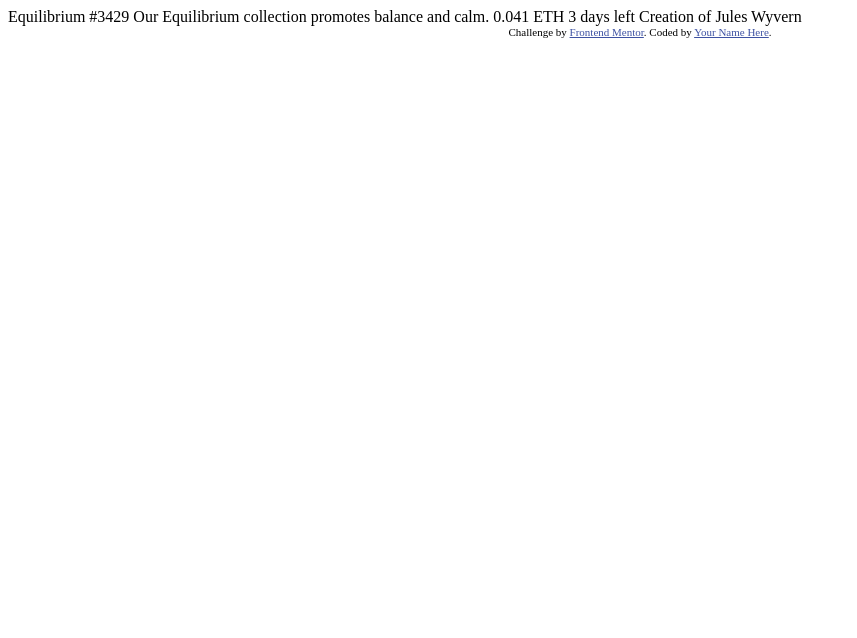
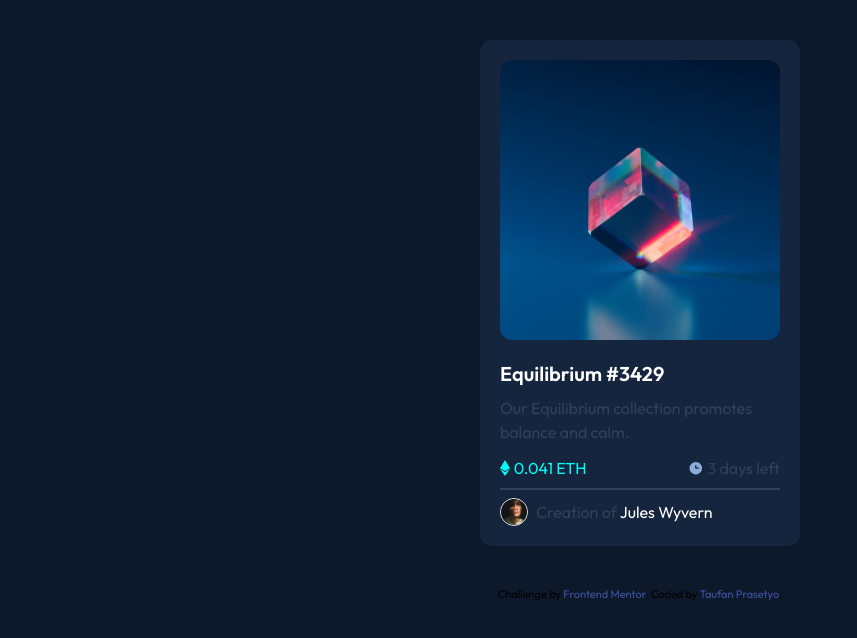
Before and after one commit to taufanbasri/nft-preview, a website: page index.html in a window 1280 px wide. Shown: the whole page, without its empty margins (0-857 px from the left). Drawn offline with Linux system fonts and the light colour scheme.

Commit message:
Coded by

```diff
--- a/index.html
+++ b/index.html
@@ -8,26 +8,57 @@
 
   <title>Frontend Mentor | NFT preview card component</title>
 
+  <link rel="stylesheet" href="./style.css">
+
+  <link rel="preconnect" href="https://fonts.googleapis.com">
+  <link rel="preconnect" href="https://fonts.gstatic.com" crossorigin>
+  <link href="https://fonts.googleapis.com/css2?family=Outfit:wght@300;400;600&display=swap" rel="stylesheet">
+
+
   <!-- Feel free to remove these styles or customise in your own stylesheet 👍 -->
   <style>
     .attribution { font-size: 11px; text-align: center; }
     .attribution a { color: hsl(228, 45%, 44%); }
   </style>
 </head>
-<body>
+<body class="font-outfit bg-nft-main">
 
-  Equilibrium #3429
+  <div class="max-w-xs flex flex-col mx-auto bg-nft-card p-5 rounded-xl mt-10 mb-10 group">
+    <div class="rounded-xl bg-[url('./images/image-equilibrium.jpg')] h-[280px] w-[280px] bg-cover mb-5 overflow-hidden">
+      <div class="hidden h-full  bg-nft-cyan bg-opacity-50 items-center justify-center group-active:flex">
+        <svg class="fill-white absolute" width="48" height="48">
+          <path d="M24 9C14 9 5.46 15.22 2 24c3.46 8.78 12 15 22 15 10.01 0 18.54-6.22 22-15-3.46-8.78-11.99-15-22-15Zm0 25c-5.52 0-10-4.48-10-10s4.48-10 10-10 10 4.48 10 10-4.48 10-10 10Zm0-16c-3.31 0-6 2.69-6 6s2.69 6 6 6 6-2.69 6-6-2.69-6-6-6Z" />
+        </svg>
+      </div>
 
-  Our Equilibrium collection promotes balance and calm.
+    </div>
 
-  0.041 ETH
-  3 days left
 
-  Creation of Jules Wyvern
+
+    <h2 class="text-white text-xl mb-2 font-semibold group-active:text-nft-cyan">Equilibrium #3429</h2>
+
+    <p class="text-nft-line mb-1">Our Equilibrium collection promotes balance and calm.</p>
+
+    <div class="border-b-2 border-nft-line my-2 pb-2 flex justify-between">
+      <div class="flex items-center justify-center">
+        <img class="pr-1 h-4" src="./images/icon-ethereum.svg" alt="icon-ethereum">
+        <span class="text-nft-cyan">0.041 ETH</span>
+      </div>
+      <div class="flex items-center justify-center">
+        <img class="pr-1 h-4" src="./images/icon-clock.svg" alt="icon-clock">
+        <span class="text-nft-line">3 days left</span>
+      </div>
+    </div>
+
+    <div class="flex items-center ">
+      <img class="h-7 mr-2 border rounded-full" src="./images/image-avatar.png" alt="avatar">
+      <p class="text-nft-line">Creation of <span class="text-white group-active:text-nft-cyan">Jules Wyvern</span></p>
+    </div>
+  </div>
 
   <div class="attribution">
     Challenge by <a href="https://www.frontendmentor.io?ref=challenge" target="_blank">Frontend Mentor</a>.
-    Coded by <a href="#">Your Name Here</a>.
+    Coded by <a href="#">Taufan Prasetyo</a>.
   </div>
 </body>
 </html>
--- a/package.json
+++ b/package.json
@@ -1,4 +1,7 @@
 {
+  "scripts": {
+    "build": "npx tailwindcss -i ./src/input.css -o ./style.css --watch"
+  },
   "devDependencies": {
     "tailwindcss": "^3.0.23"
   }
--- /dev/null
+++ b/src/input.css
@@ -0,0 +1,3 @@
+@tailwind base;
+@tailwind components;
+@tailwind utilities;
--- a/tailwind.config.js
+++ b/tailwind.config.js
@@ -1,7 +1,20 @@
 module.exports = {
-  content: [],
+  content: ["index.html"],
   theme: {
-    extend: {},
+    extend: {
+      colors: {
+        'nft': {
+          soft: "#2b73da",
+          main: "#0D192B",
+          card: "#14253D",
+          line: "#2F415B",
+          cyan: "#00FFF7"
+        }
+      },
+      fontFamily: {
+        outfit: ['Outfit', 'sans-serif']
+      }
+    },
   },
   plugins: [],
 }
```
Also changed, not shown: style.css (added).
